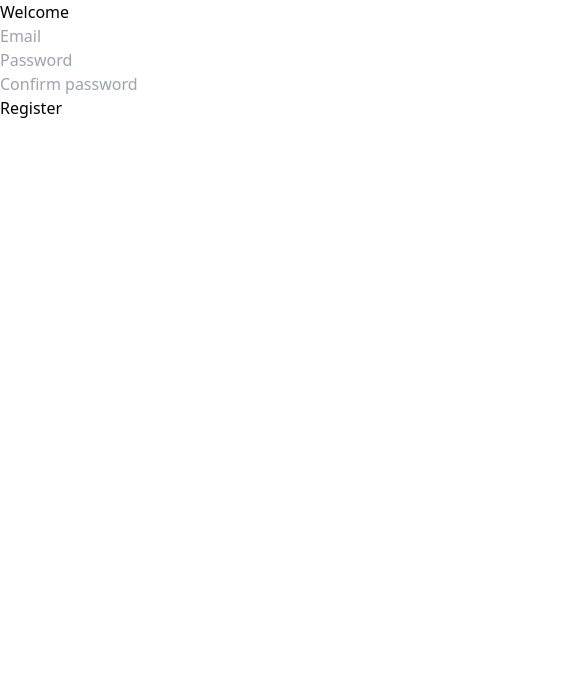
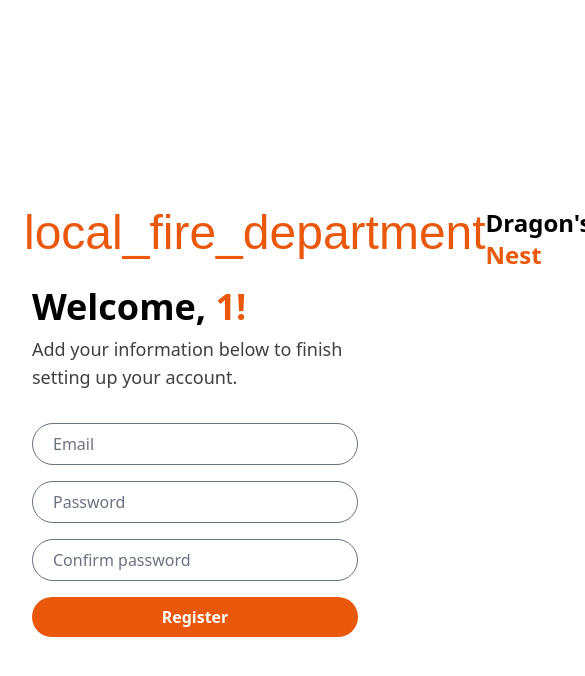
Before and after one commit to Finchsize/interniship-4, a React (Create React App) app in the folder frontend/: page /sign-in/register/1 in a window 390 px wide. Shown: the top 676 px of the page, 585 px wide, since content can reach past the window. Built offline with nearby package versions, Linux system fonts and the light colour scheme; a web font is replaced by a local one.

Commit message:
I4-38 - Add styles to register page [WIP]

```diff
--- a/frontend/package.json
+++ b/frontend/package.json
@@ -49,6 +49,7 @@
   },
   "devDependencies": {
     "@babel/plugin-proposal-private-property-in-object": "^7.21.11",
+    "@tailwindcss/forms": "^0.5.4",
     "@types/js-cookie": "^3.0.3",
     "@types/validator": "^13.11.1",
     "prettier": "^3.0.1",
--- a/frontend/src/components/Button/Button.tsx
+++ b/frontend/src/components/Button/Button.tsx
@@ -7,12 +7,15 @@ const Button = ({
 }: {
   text: string;
   fullWidth?: boolean;
-  type?: "primary" | "secondary";
+  type?: "button" | "submit";
   size?: "sm" | "base" | "lg" | "xl" | "2xl";
   onClick?: () => void;
 }) => {
   return (
     <button
+      type={
+        type === "button" ? "button" : type === "submit" ? "submit" : "button"
+      }
       onClick={onClick}
       className={`${
         size === "sm"
--- a/frontend/src/components/Layout/Layout.tsx
+++ b/frontend/src/components/Layouts/Layout/Layout.tsx
@@ -1,5 +1,5 @@
 import { Outlet } from "react-router-dom";
-import { Header } from "../shared/Header";
+import { Header } from "../../shared/Header";
 
 export default function Layout() {
   return (
--- /dev/null
+++ b/frontend/src/components/Layouts/Onboarding Layout/OnboardingLayout.tsx
@@ -0,0 +1,26 @@
+import { Outlet } from "react-router-dom";
+import Gameplay from "../../../images/gameplay.png";
+import Logo from "../../Logo";
+
+const OnboardingLayout = () => {
+  return (
+    <div className="flex h-full min-h-screen w-full flex-col items-center justify-center bg-white">
+      <div className="hidden w-full grid-cols-2 gap-16 md:grid">
+        <span />
+        <img
+          src={Gameplay}
+          className="h-full min-h-screen w-full object-cover"
+          alt="Gameplay screenshot"
+        />
+      </div>
+      <div className="container absolute grid w-full grid-cols-1 gap-32 p-8 md:grid-cols-2">
+        <div className="flex max-w-md flex-col justify-center gap-4">
+          <Logo />
+          <Outlet />
+        </div>
+      </div>
+    </div>
+  );
+};
+
+export default OnboardingLayout;
--- /dev/null
+++ b/frontend/src/components/Layouts/Onboarding Layout/index.tsx
@@ -0,0 +1 @@
+export { default } from "./OnboardingLayout";
--- /dev/null
+++ b/frontend/src/components/Logo/Logo.tsx
@@ -0,0 +1,12 @@
+const Logo = () => (
+  <div className="flex flex-row items-center">
+    <span className="-ml-2 flex h-[3.75rem] -translate-y-1.5 items-center font-icons text-5xl text-orange-600">
+      local_fire_department
+    </span>
+    <h1 className="text-2xl font-semibold">
+      Dragon's <span className="text-orange-600">Nest</span>
+    </h1>
+  </div>
+);
+
+export default Logo;
--- /dev/null
+++ b/frontend/src/components/Logo/index.tsx
@@ -0,0 +1 @@
+export { default } from "./Logo";
--- a/frontend/src/pages/Register.tsx
+++ b/frontend/src/pages/Register.tsx
@@ -4,6 +4,7 @@ import { useForm, SubmitHandler } from "react-hook-form";
 import axios from "axios";
 import Cookies from "universal-cookie";
 import isEmail from "validator/lib/isEmail";
+import Button from "../components/Button";
 
 type Inputs = {
   email: string;
@@ -60,11 +61,20 @@ export function Register() {
   };
 
   return (
-    <div>
-      <h1>Welcome</h1>
-      <form onSubmit={handleSubmit(onSubmit)}>
+    <div className="space-y-8">
+      <div className="space-y-2">
+        <h1 className="text-4xl font-semibold">
+          Welcome, <span className="text-orange-600">{nickname}!</span>
+        </h1>
+        <h2 className="text-lg font-medium text-neutral-700">
+          Add your information below to finish setting up your account.
+        </h2>
+      </div>
+      <form onSubmit={handleSubmit(onSubmit)} className="space-y-4">
+        <div className="space-y-2">
           <input
             placeholder="Email"
+            className="w-full rounded-full px-5 py-2 focus:border-orange-600 focus:ring-orange-600"
             {...register("email", {
               required: "Email is required",
               validate: (value: string) => {
@@ -75,6 +85,7 @@ export function Register() {
           <p>{errors.email?.message}</p>
           <input
             placeholder="Password"
+            className="w-full rounded-full px-5 py-2 focus:border-orange-600 focus:ring-orange-600"
             {...register("password", {
               required: "Password is required",
               minLength: {
@@ -86,6 +97,7 @@ export function Register() {
           <p>{errors.password?.message}</p>
           <input
             placeholder="Confirm password"
+            className="w-full rounded-full px-5 py-2 focus:border-orange-600 focus:ring-orange-600"
             {...register("confirm_password", {
               required: "You must confirm the password",
               validate: (value: string) => {
@@ -95,7 +107,8 @@ export function Register() {
             })}
           />
           <p>{errors.confirm_password?.message}</p>
-        <input type="submit" value="Register" />
+        </div>
+        <Button text="Register" type="submit" fullWidth />
       </form>
     </div>
   );
--- a/frontend/src/pages/SignIn.tsx
+++ b/frontend/src/pages/SignIn.tsx
@@ -1,6 +1,7 @@
 import { useNavigate } from "react-router-dom";
 import { useForm, SubmitHandler } from "react-hook-form";
 import axios from "axios";
+import Button from "../components/Button";
 
 type Inputs = {
   nickname: string;
@@ -37,17 +38,24 @@ export function SignIn() {
   };
 
   return (
-    <div>
-      <h1>Sign in</h1>
-      <form onSubmit={handleSubmit(onSubmit)}>
+    <div className="space-y-8">
+      <div className="space-y-2">
+        <h1 className="text-4xl font-semibold">Sign in or sign up</h1>
+        <h2 className="text-lg font-medium text-neutral-700">
+          Let's start with your nickname.
+        </h2>
+      </div>
+      <form onSubmit={handleSubmit(onSubmit)} className="space-y-4">
         <input
-          placeholder="Nickname"
+          type="text"
+          className="w-full rounded-full px-5 py-2 focus:border-orange-600 focus:ring-orange-600"
           {...register("nickname", {
             required: "Nickname is required",
           })}
-        />
+          placeholder="Nickname"
+        ></input>
         <p>{errors.nickname?.message}</p>
-        <input type="submit" value="Continue"></input>
+        <Button fullWidth text="Continue" type="submit" />
       </form>
     </div>
   );
--- a/frontend/tailwind.config.js
+++ b/frontend/tailwind.config.js
@@ -12,5 +12,5 @@ module.exports = {
       },
     },
   },
-  plugins: [],
+  plugins: [require("@tailwindcss/forms")],
 };
```
Also changed, not shown: frontend/src/index.tsx (+7 -1 lines), frontend/src/components/Layouts/Layout/index.tsx (renamed from frontend/src/components/Layout/index.tsx), 2 other files (tests, documents, lock files or other folders). Lines whose indentation alone changed are shown as unchanged.
